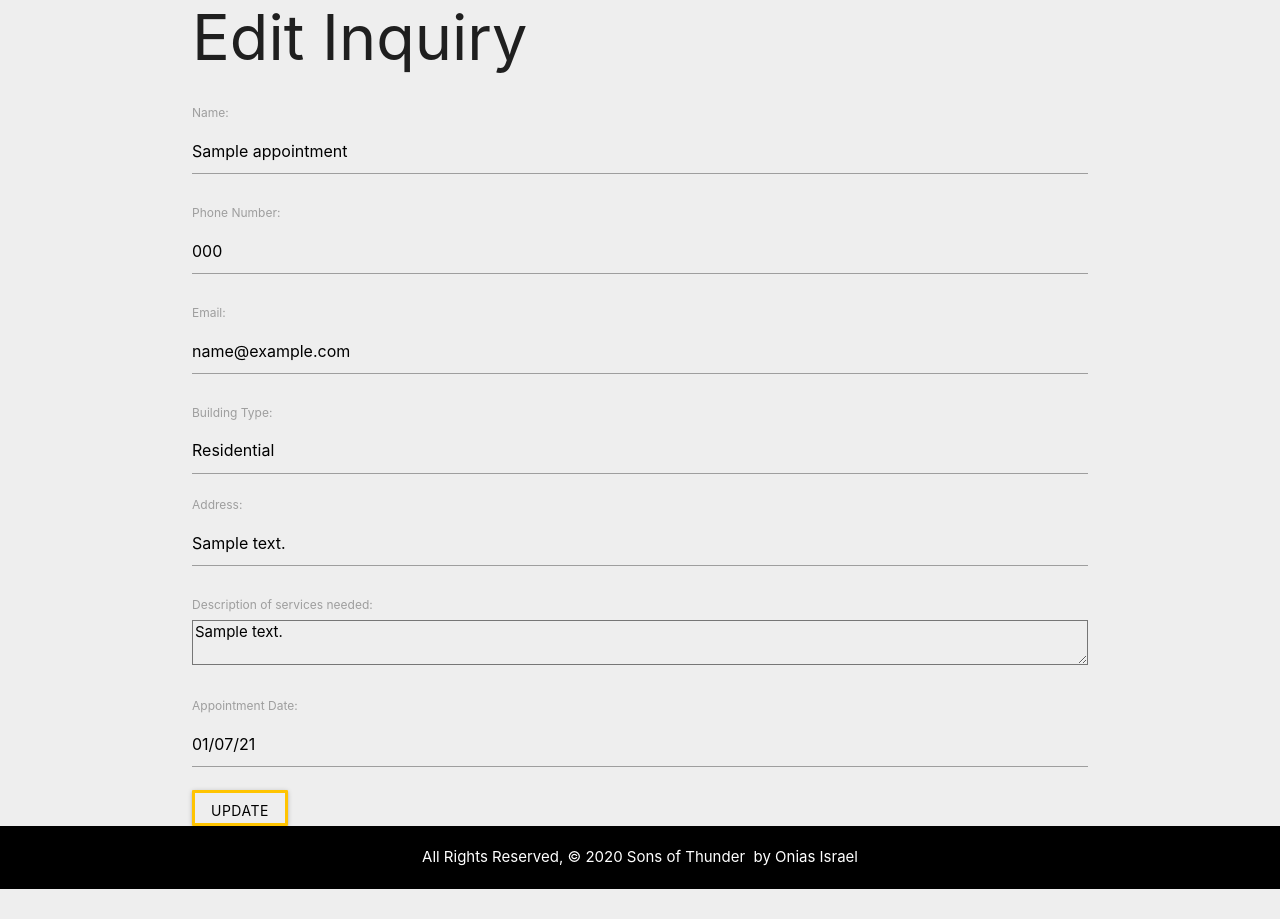
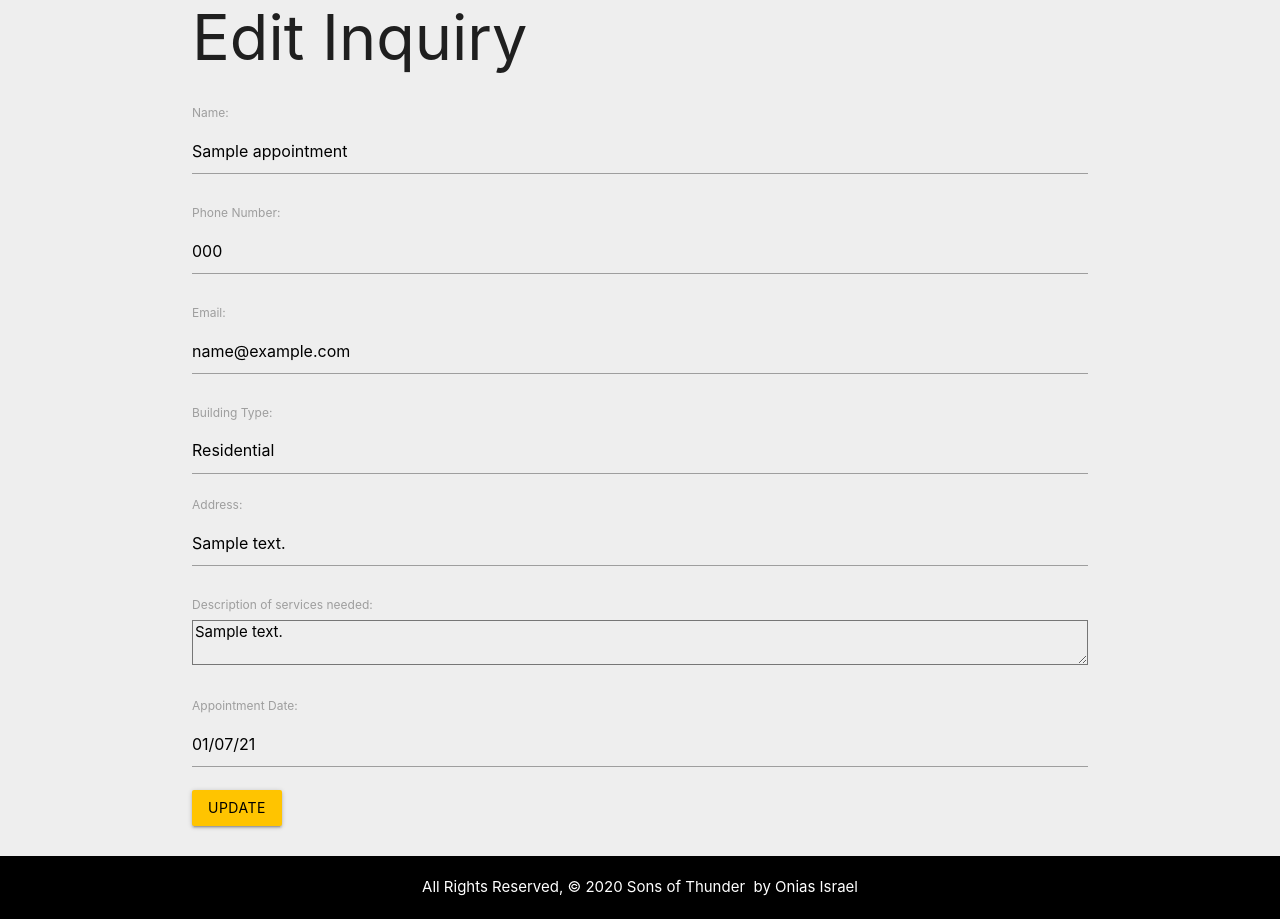
Before and after one commit to onias17/sonsofthunder, a Django app: page /appointments/1/edit/ in a window 1280 px wide. Shown: the part 103-1022 px from the top of the page. Before the commit the page ends 992 px from the top, so only its background shows below. Run offline with Django 3.2, Linux system fonts and the light colour scheme; tables that the repository leaves empty hold one stand-in row (values such as "Sample post"); some libraries are stand-ins or nearby versions.

Commit message:
styled btns and update

```diff
--- a/main_app/static/css/style.css
+++ b/main_app/static/css/style.css
@@ -159,13 +159,13 @@ footer.page-footer {
   text-decoration: underline;
 }
 
-.btn, .btn-large, .btn-small, .btn-flat {
+.inq {
   border: solid #ffc400 !important;
   border-radius: 1px !important;
   background-color: rgba(0,0,0,0) !important;
 }
 
-.btn-large:hover {
+.inq:hover {
   background-color: #ffc400 !important;
 }
 
@@ -235,6 +235,12 @@ input:-internal-autofill-selected {
   color: black !important;
 }
 
+/* ---------- EDIT */
+#update {
+  min-height: 100vh;
+  margin-bottom: 30px;
+}
+
 /* ---------- INDEX */
 #all {
   min-height: 100vh;
@@ -248,7 +254,7 @@ input:-internal-autofill-selected {
   border: black solid 1px;
 }
 
-/* DETAIL */
+/* ---------- DETAIL */
 #single {
   min-height: 100vh;
 }
@@ -257,6 +263,6 @@ input:-internal-autofill-selected {
   border: black solid 1px;
 }
 
-.btn:hover {
+.btn {
   background-color: #ffc400 !important;
 }
--- a/main_app/templates/appointments/edit.html
+++ b/main_app/templates/appointments/edit.html
@@ -1,7 +1,7 @@
 {% extends 'base.html' %}
 {% block content %}
 
-<div class="container">
+<div class="container update" id="update">
     <h1>Edit Inquiry</h1>
     <form method="post">
         {% csrf_token %}
--- a/main_app/templates/home.html
+++ b/main_app/templates/home.html
@@ -12,7 +12,7 @@
                 <h5 class="header col s12 light">Proud to provide high quality and reliable electrical services you can trust!</h5>
             </div>
             <div class="row center">
-                <a href="{% url 'add_appointment' %}" id="download-button" class="btn-large waves-effect waves-light" id="">Submit Inquiry</a>
+                <a href="{% url 'add_appointment' %}" id="download-button" class="btn-large inq waves-effect waves-light" id="">Submit Inquiry</a>
             </div>
             <br><br>
         </div>
```
Also changed, not shown: main_app/templates/appointments/detail.html (+7 -5 lines).
